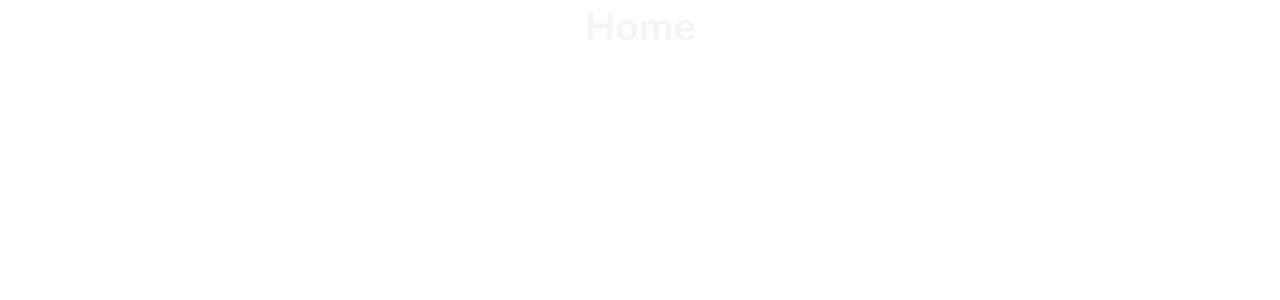
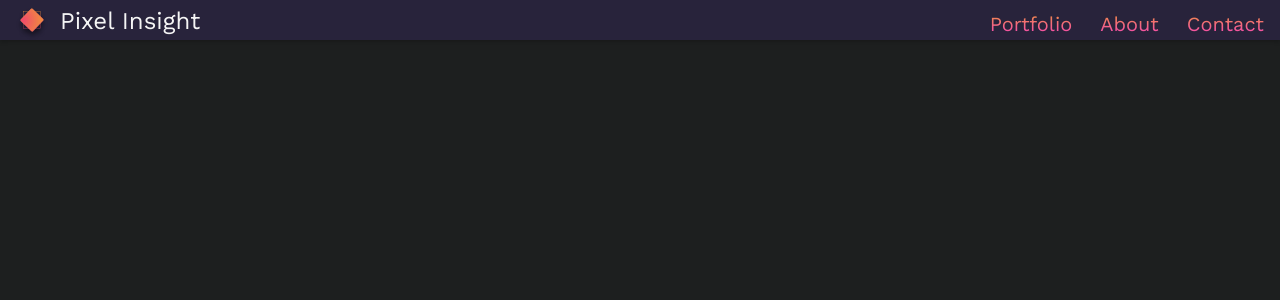
Before and after one commit to PixelInsight-AE/PixelInsight_Portfolio, a React (Vite) app: page / in a window 1280 px wide. Shown: the top 300 px of the page. Built offline with nearby package versions, Linux system fonts and the light colour scheme.

Commit message:
header component responsive
Co-authored-by: Arno Luyckx <BlocksOnChainCode@users.noreply.github.com>

```diff
--- a/pixelinsight.config.scss
+++ b/pixelinsight.config.scss
@@ -1,4 +1,4 @@
-@import url("https://fonts.googleapis.com/css2?family=Nunito:ital,wght@0,200;0,300;0,400;0,500;0,600;0,700;0,800;0,900;0,1000;1,200;1,300;1,400;1,500;1,600;1,700;1,800;1,900;1,1000&family=PT+Sans:ital,wght@0,400;0,700;1,400;1,700&display=swap");
+@import url("https://fonts.googleapis.com/css2?family=Merriweather:ital,wght@0,300;0,400;0,700;0,900;1,300;1,400;1,700;1,900&family=Work+Sans:ital,wght@0,100;0,200;0,300;0,400;0,500;0,600;0,700;0,800;0,900;1,100;1,200;1,300;1,400;1,500;1,600;1,700;1,800;1,900&display=swap");
 
 // Font sizes 8 - 96px
 $f-size-1: 0.8rem; // 8px
@@ -15,8 +15,8 @@ $f-size-11: 6.4rem; // 64px
 $f-size-12: 7rem; // 70px
 $f-size-huge: 9.6rem; // 96px
 
-$f-family-heading: "Nunito", sans-serif;
-$f-family-body: "PT Sans", sans-serif;
+$f-family-heading: "Work Sans", sans-serif;
+$f-family-body: "Merriweather", sans-serif;
 
 /* Breakpoints */
 $breakpoint-xs: 350px;
--- a/src/index.scss
+++ b/src/index.scss
@@ -31,3 +31,5 @@
 
 // ? starters and templates need to be imported last
 @import "styles/_starter.scss";
+
+@import "shared/_Header.scss";
--- a/src/pages/Home.jsx
+++ b/src/pages/Home.jsx
@@ -1,5 +1,5 @@
 import { Helmet } from "react-helmet-async";
-
+import Header from "../shared/Header";
 const Home = () => {
   return (
     <>
@@ -27,7 +27,7 @@ const Home = () => {
         <meta name="twitter:image" content="https://i.imgur.com/ewHutRa.png" />
         <title>Pixel Insight</title>
       </Helmet>
-      <h1>Home</h1>
+      <Header />
     </>
   );
 };
--- a/src/shared/Header.jsx
+++ b/src/shared/Header.jsx
@@ -2,8 +2,26 @@ const Header = () => {
   return (
     <header className="header">
       <nav>
+        <img
+          className="header__logo"
+          src="/assets/svg/header_logo.svg"
+          alt="Pixel insight logo,  Where Creativity Meets Technology. We specialize in web and mobile app development, design, and digital marketing. Explore our digital solutions that make a difference."
+        />
         <h1 className="header__title">Pixel Insight</h1>
+        <img
+          className="header__hamburger-menu"
+          src="/assets/svg/hamburger.svg"
+          alt=""
+        />
+        <section className="header__navigation">
+          <ul>
+            <li>Portfolio</li>
+            <li>About</li>
+            <li className="header__navigation--contact">Contact</li>
+          </ul>
+        </section>
       </nav>
     </header>
   );
 };
+export default Header;
--- /dev/null
+++ b/src/shared/_Header.scss
@@ -0,0 +1,60 @@
+.header {
+  max-height: 40px;
+  background-color: #28233b;
+  box-shadow: 0 0.2rem 0.4rem rgba(0, 0, 0, 0.2);
+  nav {
+    @include flex(row, flex-start, center);
+  }
+  &__logo {
+    padding: 0.8rem 1.2rem 0.8rem 1.6rem;
+  }
+  &__title {
+    font-size: 2.4rem;
+    font-weight: 400;
+    padding-bottom: 0.6rem;
+  }
+
+  &__hamburger-menu {
+    cursor: pointer;
+    margin-left: auto;
+    padding-right: 1.6rem;
+    padding-bottom: 0.8rem;
+  }
+  &__navigation {
+    display: none;
+    &--contact {
+      margin-right: 1.6rem;
+    }
+  }
+}
+
+@include media-breakpoint-up(md) {
+  .header {
+    &__hamburger-menu {
+      display: none;
+    }
+    &__navigation {
+      margin-left: auto;
+      display: block;
+      ul {
+        @include flex(row, flex-end, center);
+        font-size: $f-size-4;
+        li {
+          margin-left: 2.8rem;
+          background: linear-gradient(
+            180deg,
+            #ef913c 0%,
+            rgba(249, 69, 188, 0.99) 100%
+          );
+          background-clip: text;
+          -webkit-background-clip: text;
+          -webkit-text-fill-color: transparent;
+
+          &:hover {
+            cursor: pointer;
+          }
+        }
+      }
+    }
+  }
+}
--- a/src/styles/_starter.scss
+++ b/src/styles/_starter.scss
@@ -5,10 +5,11 @@
 }
 html {
   font-size: 62.5%;
-  box-sizing: border-box;
+  //box-sizing: border-box;
 }
 body {
-  font-family: $f-family-body;
+  font-family: "Work Sans", sans-serif;
+  background-color: #1d1f1f;
 }
 
 h1,
@@ -17,35 +18,13 @@ h3,
 h4,
 h5,
 h6 {
-  font-family: $f-family-heading;
+  font-family: "Work Sans", sans-serif;
   color: $c-text;
-  font-family: Nunito;
-  font-style: normal;
-  text-align: center;
-  font-weight: 700;
-  line-height: normal;
-}
-h1 {
-  font-size: $f-size-8;
-}
-h2 {
-  font-size: $f-size-5;
-}
-h3 {
-  font-size: $f-size-4;
-}
-h4 {
-  font-size: $f-size-3;
 }
 
 p {
   color: $c-text;
-  text-align: center;
-  font-family: PT Sans;
-  font-size: $f-size-3;
-  font-style: normal;
-  font-weight: 400;
-  line-height: normal;
+  font-family: "Merriweather", sans-serif;
 }
 
 ul {
```
Also changed, not shown: public/assets/svg/hamburger.svg (added), public/assets/svg/header_logo.svg (added).
